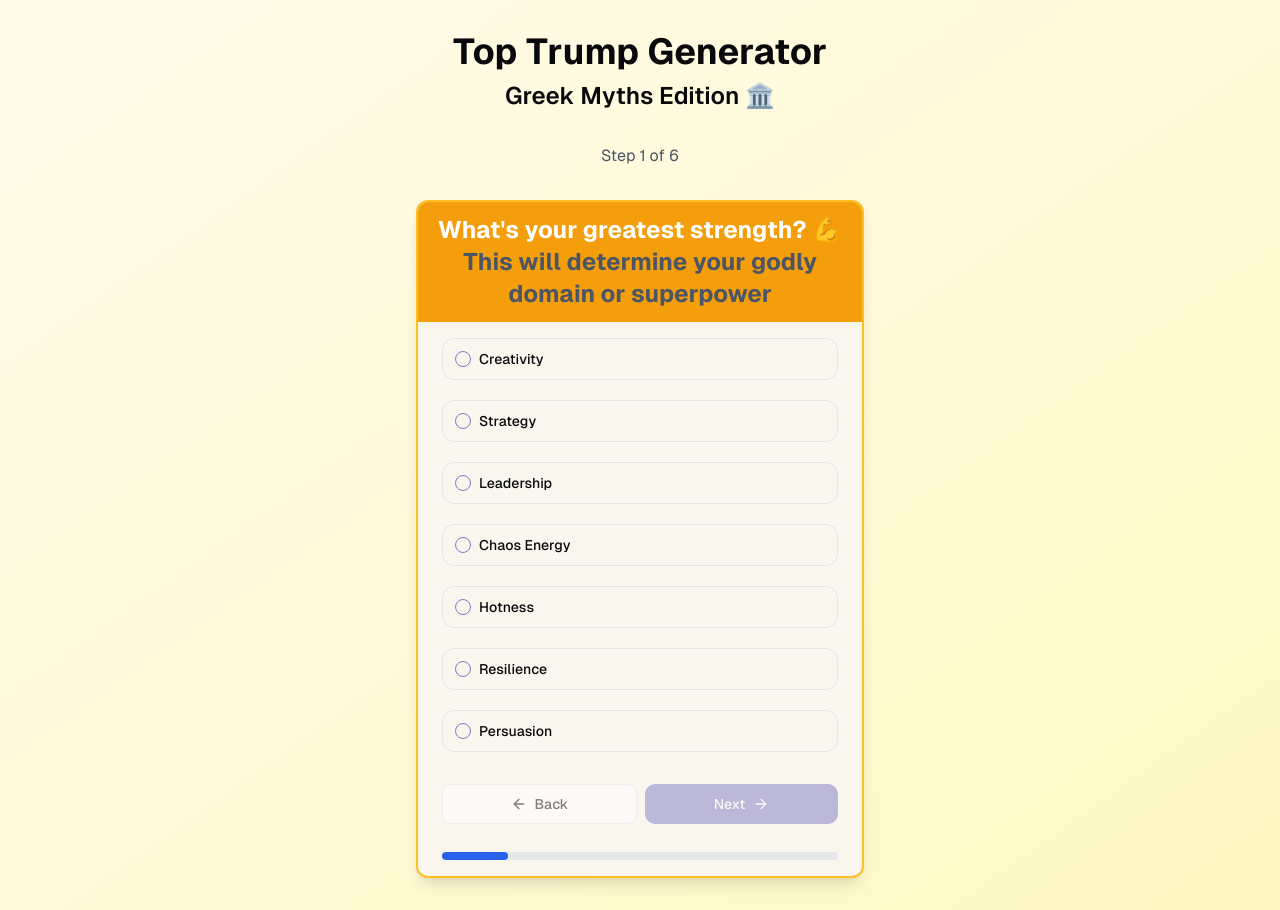
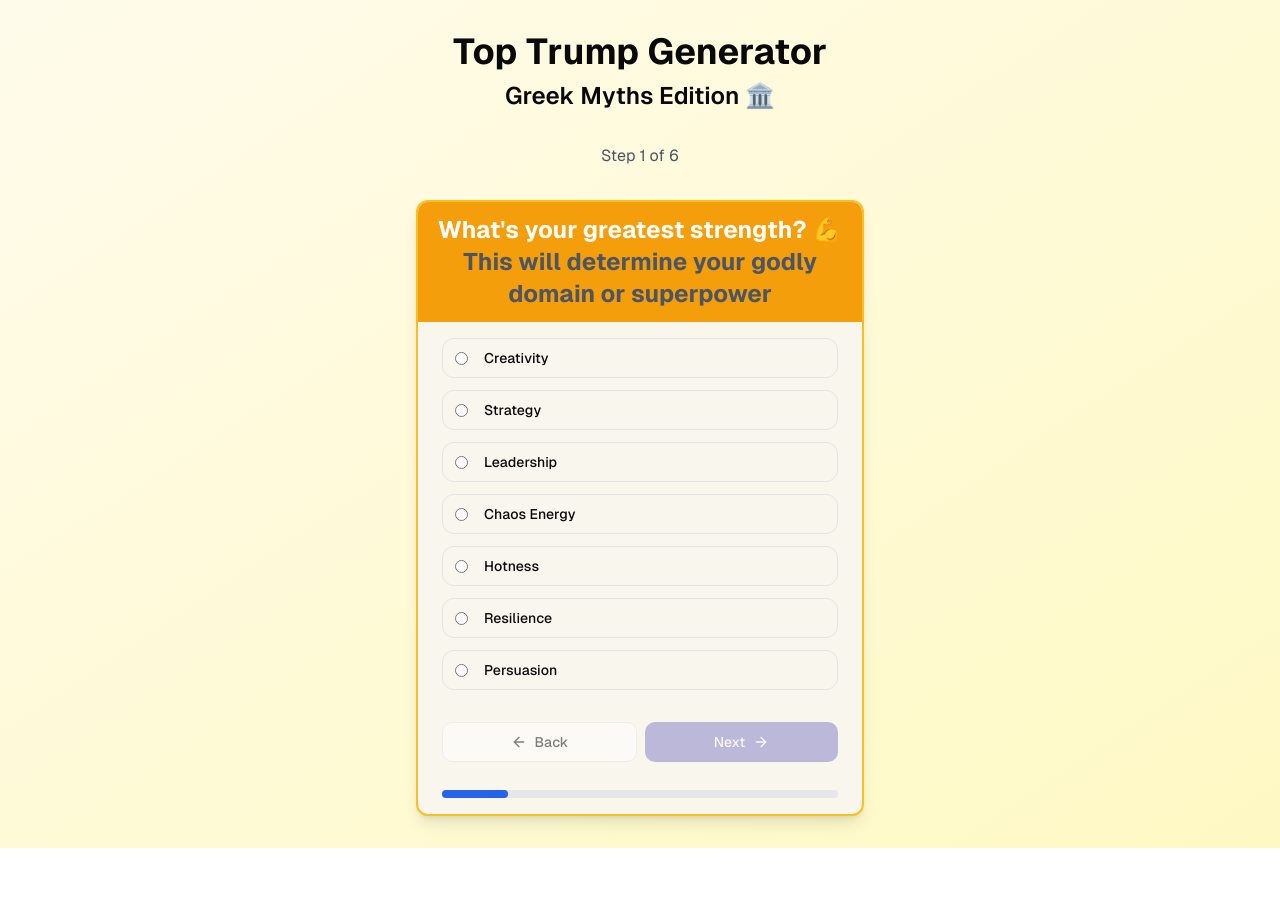
Before and after one commit to akdeb/a2zcomics, a Next.js app: page / in a window 1280 px wide. After the commit the page ends 848 px from the top, so only its background shows below. Built offline with nearby package versions, Linux system fonts and the light colour scheme.

Commit message:
Fix validation issues in user input for Top Trump Generator and streamline form navigation

```diff
--- /dev/null
+++ b/components/ui/radio-group.tsx
@@ -0,0 +1,38 @@
+import React from "react";
+
+export function RadioGroup({ children, name, className = "", ...props }: React.PropsWithChildren<{ name: string; className?: string } & React.HTMLAttributes<HTMLDivElement>>) {
+  return (
+    <div role="radiogroup" className={className} {...props}>
+      {React.Children.map(children, child => {
+        if (
+          React.isValidElement(child) &&
+          (child.type as any).displayName === "RadioGroupItem"
+        ) {
+          const childProps = child.props || {};
+          return React.cloneElement(child, {
+            ...childProps,
+            name: childProps.name || name,
+          });
+        }
+        return child;
+      })}
+    </div>
+  );
+}
+
+export function RadioGroupItem({ value, children, name, className = "", ...props }: { value: string; name?: string; className?: string } & React.InputHTMLAttributes<HTMLInputElement>) {
+  return (
+    <label className={`inline-flex items-center space-x-2 cursor-pointer ${className}`}>
+      <input
+        type="radio"
+        name={name}
+        value={value}
+        className="form-radio text-amber-500 focus:ring-amber-500"
+        {...props}
+      />
+      <span>{children}</span>
+    </label>
+  );
+}
+
+RadioGroupItem.displayName = "RadioGroupItem";
```
